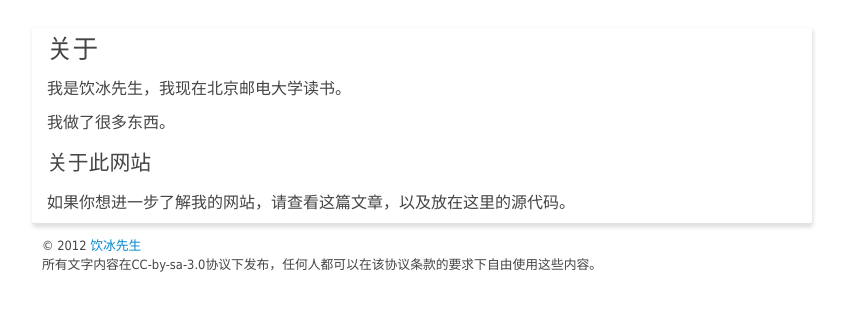
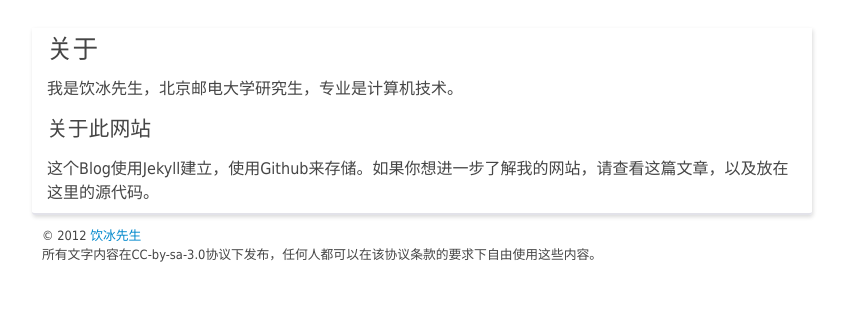
Before and after one commit to hopestar/yianbin.github.com, a Jekyll site: the page built from about.html, in a window 1280 px wide. Shown: the top 311 px of the page, without its empty margins (218-1063 px from the left). Built offline with Jekyll 4.4.1, drawn with Linux system fonts in a browser that asks for light colours; Markdown is read by kramdown in place of the engine named in the settings.

Commit message:
Change some static pages

```diff
--- a/404.html
+++ b/404.html
@@ -5,9 +5,5 @@ title: 页面未找到
 
 <div id="content">
   <h1>页面未找到</h1>
-  <p>对不起，你要的页面没有找到，此时你可以：</p>
-  <ol>
-    <li>1. 关闭此标签页。</li>
-    <li>2. 访问此网站的主页。</li>
-  </ol>
+  <p>对不起，你要的页面没有找到。</p>
 </div>
--- a/_config.yml
+++ b/_config.yml
@@ -1,5 +1,7 @@
+
 markdown: rdiscount
 permalink: pretty
 
 title: 饮冰先生
+describe: 记录学习，生活和工作！
 copyright: 所有文字内容在CC-by-sa-3.0协议下发布，任何人都可以在该协议条款的要求下自由使用这些内容。
--- a/about.html
+++ b/about.html
@@ -5,8 +5,7 @@ title: 关于
 
 <div id="content">
   <h1>关于</h1>
-  <p>我是饮冰先生，我现在北京邮电大学读书。</p>
-  <p>我做了很多东西。</p>
+  <p>我是饮冰先生，北京邮电大学研究生，专业是计算机技术。</p>
   <h2>关于此网站</h2>
-  <p>如果你想进一步了解我的网站，请查看这篇文章，以及放在这里的源代码。</p>
+  <p>这个Blog使用Jekyll建立，使用Github来存储。如果你想进一步了解我的网站，请查看这篇文章，以及放在这里的源代码。</p>
 </div>
--- a/assets/style/simple.css
+++ b/assets/style/simple.css
@@ -5,7 +5,7 @@
 /** Template Style **/
 body { margin: 0 auto 30px auto; width: 780px; font-family: 'Microsoft Yahei', Tahoma, sans-serif; font-size: 16px; color: #454545; }
 
-h1, h2 { font-weight: normal; }
+h1, h2 { font-weight: 500; }
 h1 { margin: 10px 0 10px 0; font-size: 1.6em; }
 h2 { margin: 13px 0 13px 0; font-size: 1.3em; }
 p { margin: 10px 0 10px 0; }
```
